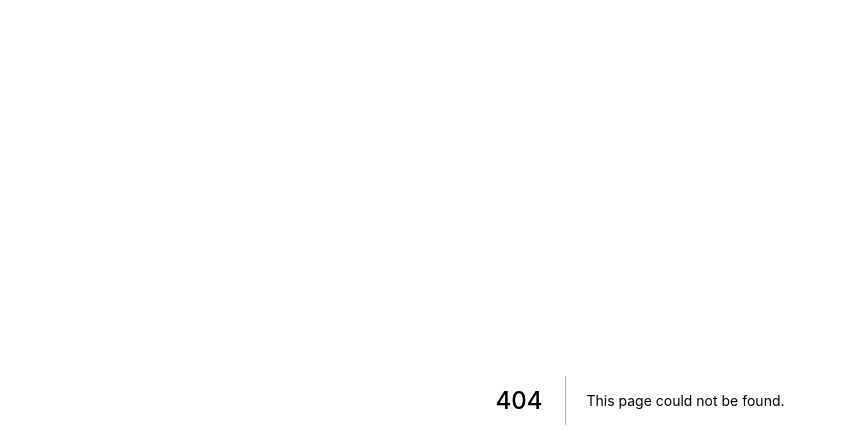
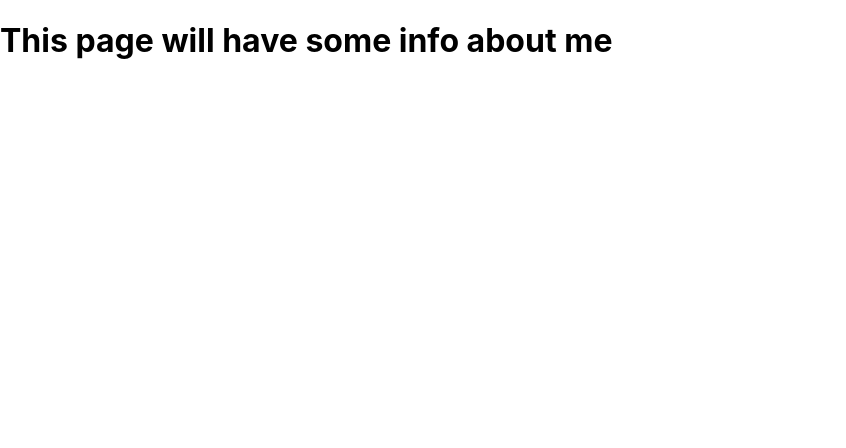
Before and after one commit to PedroMarquetti/PedroMarquetti.github.io, a Next.js app: page /about in a window 1280 px wide. Before the commit this address had no page. Shown: the top 448 px of the page, without its empty margins (0-846 px from the left). Built offline with nearby package versions, Linux system fonts and the light colour scheme.

Commit message:
added about page

```diff
--- /dev/null
+++ b/pages/about.tsx
@@ -0,0 +1,7 @@
+export default function About(props: any) {
+	return (
+		<div className='about-container'>
+			<h1>This page will have some info about me</h1>
+		</div>
+	);
+}
```
